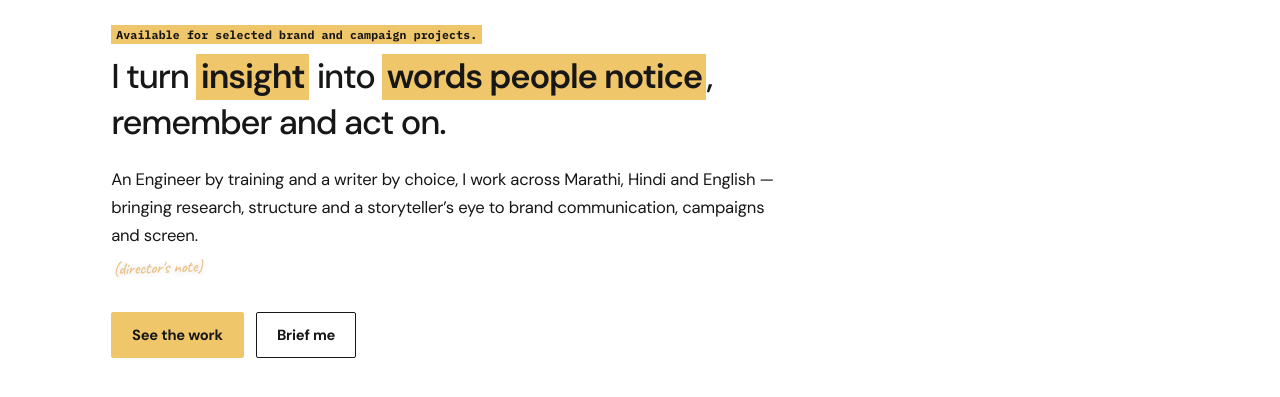
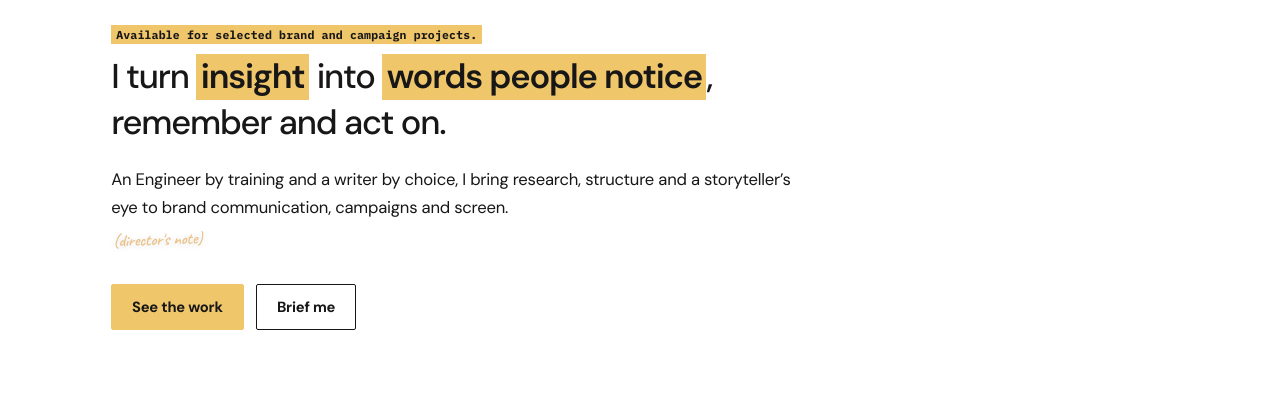
Before and after one commit to yuvi-555/Xyz, a plain HTML site: page index.html in a window 1280 px wide. Shown: the part 683-1080 px from the top of the page. Drawn offline with Linux system fonts and the light colour scheme.

Commit message:
Remove language phrase from hero introduction

```diff
--- a/index.html
+++ b/index.html
@@ -26,7 +26,7 @@
 <p class="role">Multilingual Copywriter · Content Strategist · Scriptwriter <small>Marathi · Hindi · English</small></p>
 <p class="availability">Available for selected brand and campaign projects.</p>
 <p class="hero-pitch">I turn <mark class="script-highlight">insight</mark> into <mark class="script-highlight">words people notice</mark>, remember and act on.</p>
-<p class="sub hero-about">An Engineer by training and a writer by choice, I work across Marathi, Hindi and English — bringing research, structure and a storyteller’s eye to brand communication, campaigns and screen.</p>
+<p class="sub hero-about">An Engineer by training and a writer by choice, I bring research, structure and a storyteller’s eye to brand communication, campaigns and screen.</p>
 <div class="btns"><a class="btn gold see-work" href="#lines">See the work<span class="tap-cue" aria-hidden="true"><svg viewBox="0 0 28 36" width="28" height="36" focusable="false"><path d="M2 2 L2 29 L9 22 L14 34 L19 32 L14 20 L24 20 Z" fill="#fff" stroke="#171717" stroke-width="1.8" stroke-linejoin="round"/></svg></span></a><a class="btn" href="#contact">Brief me</a></div>
 </div>
 </div>
```
